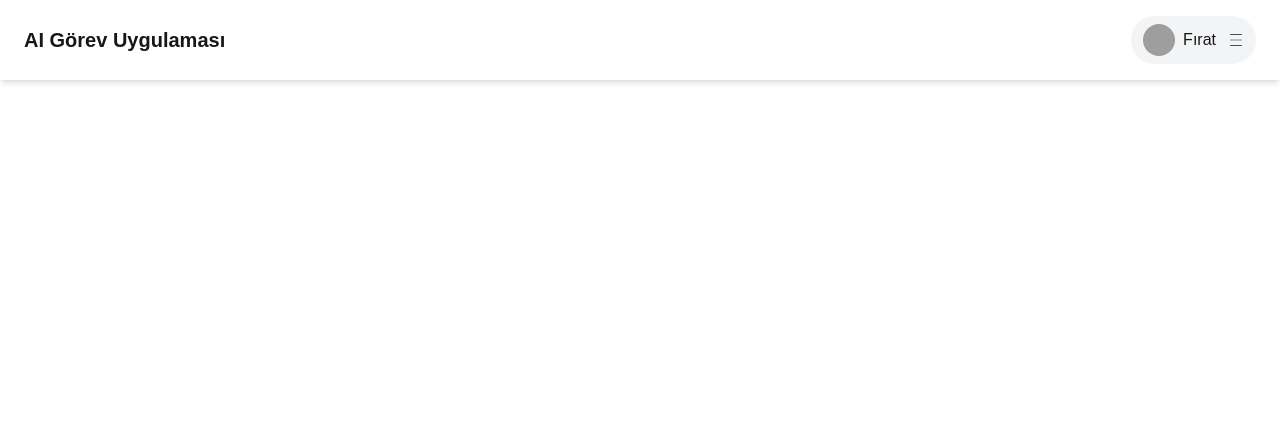
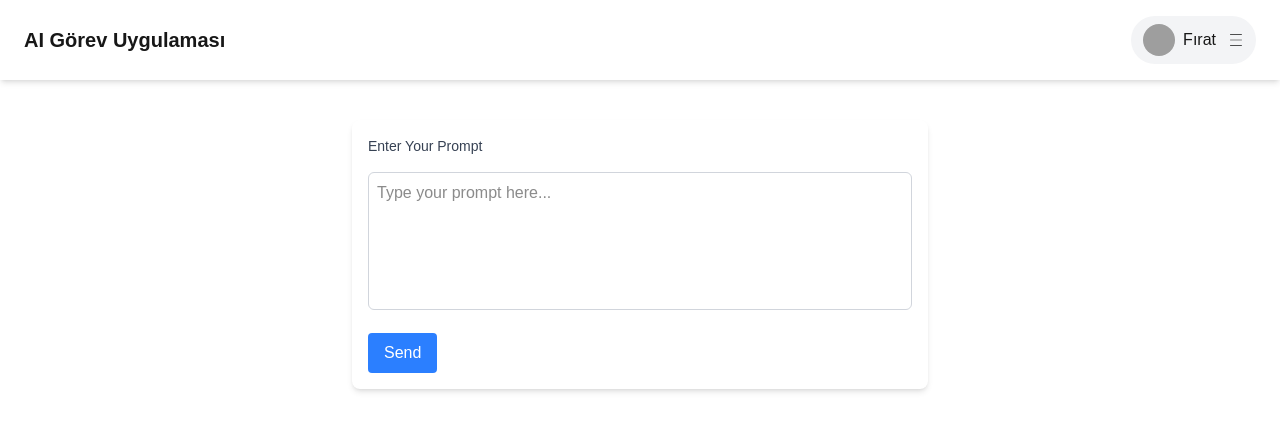
Before and after one commit to FiratSomek/Daily-Task-With-AI, a Next.js app: page /Dashboard in a window 1280 px wide. Shown: the top 430 px of the page. Built offline with nearby package versions, Linux system fonts and the light colour scheme; grey boxes are pictures that could not be loaded.

Commit message:
PromptForm.tsx has been created

```diff
--- a/src/app/Dashboard/page.tsx
+++ b/src/app/Dashboard/page.tsx
@@ -1,10 +1,12 @@
 import React from "react";
-import Header from "../components/Header/index";
+import Header from "../components/Header";
+import PromptForm from "../components/PromptForm";
 
 const Dashboard = () => {
   return (
     <div>
       <Header />
+      <PromptForm />
     </div>
   );
 };
--- /dev/null
+++ b/src/app/components/PromptForm/index.tsx
@@ -0,0 +1,43 @@
+"use client";
+import React, { useState } from "react";
+
+const PromptForm = () => {
+  const [prompt, setPrompt] = useState("");
+  const [error, setError] = useState("");
+  const handleSubmit = (e: React.FormEvent) => {
+    e.preventDefault();
+
+    if (!prompt.trim()) {
+      setError("Prompt cannot be empty!");
+      return;
+    }
+    setError("");
+    setPrompt("");
+  };
+  return (
+    <form
+      onSubmit={handleSubmit}
+      className="w-full max-w-xl mx-auto bg-white shadow-md rounded-lg p-4 space-y-4 mt-10"
+    >
+      <label className="block text-sm font-medium text-gray-700">
+        Enter Your Prompt
+      </label>
+      <textarea
+        id="prompt"
+        value={prompt}
+        onChange={(e) => setPrompt(e.target.value)}
+        className="w-full border border-gray-300 rounded-md resize-none p-2 focus:outline-none focus:ring-2 focus:ring-blue-500 "
+        rows={5}
+        placeholder="Type your prompt here..."
+      />
+      <button
+        type="submit"
+        className="bg-blue-500 text-white px-4 py-2 rounded hover:bg-blue-700 transition"
+      >
+        Send
+      </button>
+    </form>
+  );
+};
+
+export default PromptForm;
--- a/src/app/page.tsx
+++ b/src/app/page.tsx
@@ -1,6 +1,6 @@
 "use client";
 
-import Login from "./components/LoginPage/index";
+import Login from "./components/LoginPage";
 
 export default function Home() {
   // const { user, error, isLoading } = useUser();
```
